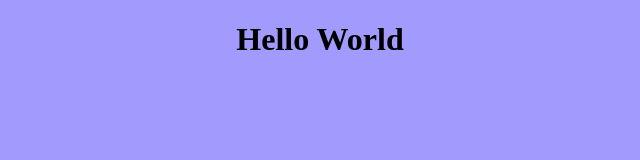
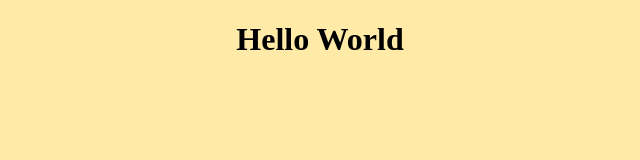
Before and after one commit to fanny-l/gittest, a plain HTML site: page index.html in a window 1280 px wide. Shown: the whole page, without its empty margins (320-960 px from the left). Drawn offline with Linux system fonts and the light colour scheme.

Commit message:
fond jaune

```diff
--- a/index.html
+++ b/index.html
@@ -5,7 +5,7 @@
 	<meta name="viewport" content="width=device-width, initial-scale=1.0">
 	<title>Git test</title>
 </head>
-<body style="background-color: #a29bfe">
+<body style="background-color: #ffeaa7">
 
 	<h1 style="text-align: center;">Hello World</h1>
 
```
